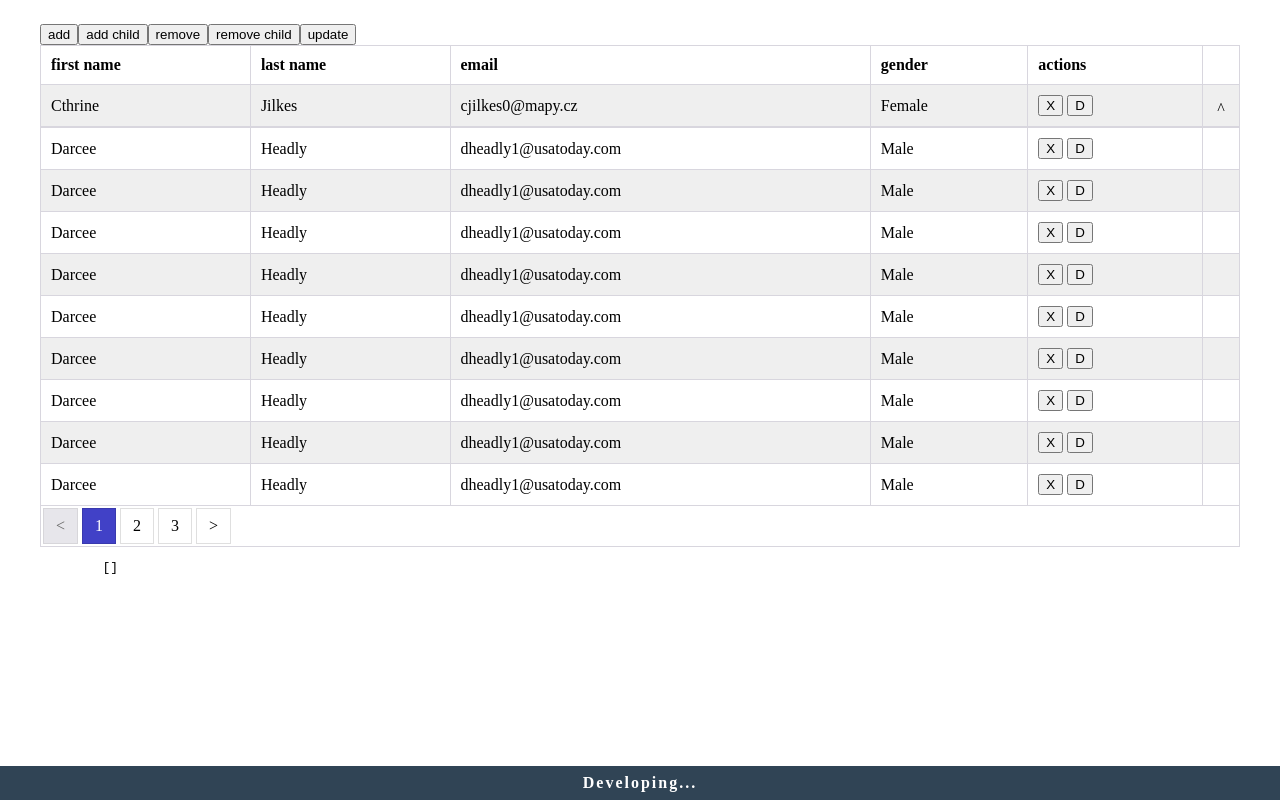
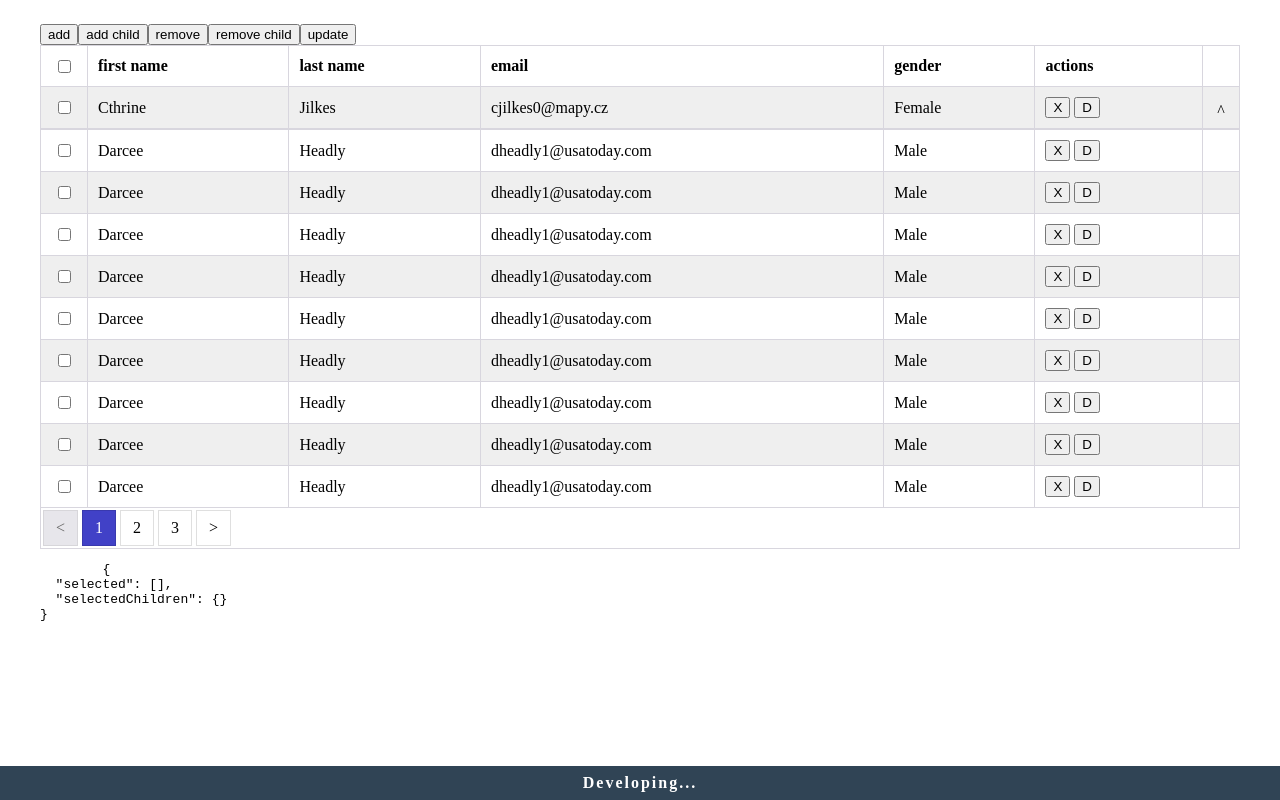
Before and after one commit to Abdulaziz5h/a-v-datatable, a Vue app: page / in a window 1280 px wide. Built offline with nearby package versions, Linux system fonts and the light colour scheme.

Commit message:
update selection

```diff
--- a/src/App.vue
+++ b/src/App.vue
@@ -7,11 +7,17 @@
       <button @click="removeChild()">remove child</button>
       <button @click="update()">update</button>
 
-      <a-v-datatable :headers="headers" :items="items" classes="bordered cell-bordered striped" v-model="selected"
-      :paginationOptions="{ enable: true }"
-      :collapseOptions="collapseOptions"
-      ref="table" @details="log">
-      <!-- :selectOptions="selectOptions" -->
+      <a-v-datatable
+        :headers="headers"
+        :items="items"
+        classes="bordered cell-bordered striped"
+        v-model="model"
+        :paginationOptions="{ enable: true }"
+        :collapseOptions="collapseOptions"
+        :selectOptions="selectOptions"
+        ref="table"
+        @details="log"
+      >
         <!--
           :headerOptions="headerOptions"
           @remove="log"
@@ -21,7 +27,7 @@
         <!-- select2 => :reduce="(item) => ({id: item.id, first_name: item.first_name})" -->
       </a-v-datatable>
       <pre>
-        {{ selected }}
+        {{ model }}
       </pre>
       <footer class="footer">Developing...</footer>
     </div>
@@ -66,10 +72,13 @@ export default {
         label: "cars",
         headers: subHeaders,
         selectOptions: {
-          enable: true
-        }
+          enable: true,
+        },
       },
-      selected: [],
+      model: {
+        selected: [],
+        selectedChildren: {},
+      },
       // selected: [
       //     {
       //         id: 8,
--- a/src/a-v-datatable/a-v-datatable-components/a-v-datatable-body-row.vue
+++ b/src/a-v-datatable/a-v-datatable-components/a-v-datatable-body-row.vue
@@ -1,9 +1,6 @@
 <template>
   <tr class="vc__table__tr vc__tbody__tr">
-    <td
-      v-if="(!isChild && selectOptions.enable) || (isChild && collapseOptions.selectOptions.enable)"
-      class="selection"
-    >
+    <td v-if="selectOptions.enable" class="selection">
       <slot name="body-select-input" :row="row" :check="check">
         <div class="selection-container">
           <!-- eslint-disable vue/no-mutating-props -->
@@ -69,7 +66,6 @@ export default {
     selectOptions: Object,
     collapseOptions: Object,
     isCollapse: Boolean,
-    isChild: Boolean,
   },
   methods: {
     check() {
--- a/src/a-v-datatable/a-v-datatable-components/a-v-datatable-header-row.vue
+++ b/src/a-v-datatable/a-v-datatable-components/a-v-datatable-header-row.vue
@@ -2,7 +2,7 @@
   <tr class="vc__table__tr vc__thead__tr">
     <th
       class="selection"
-      v-if="(!isChild && selectOptions.enable) || (isChild && collapseOptions.selectOptions.enable)"
+      v-if="selectOptions.enable"
     >
       <slot name="header-select-input" :row="row" :check="check">
         <div class="checkbox-container">
--- a/src/a-v-datatable/a-v-datatable.vue
+++ b/src/a-v-datatable/a-v-datatable.vue
@@ -13,7 +13,6 @@
           :headerStatus="
             !headerStatus ? -1 : headerStatus == rows.length ? 1 : 0
           "
-          :isChild="$attrs.isChild"
         >
           <template slot="header-select-input" slot-scope="{ row, check }">
             <slot name="header-select-input" :row="row" :check="check"></slot>
@@ -118,16 +117,23 @@
                     :headerOptions="headerOptions"
                     :items="row.row[collapseOptions.label]"
                     :key="row.id"
-                    :selectOptions="selectOptions"
+                    :selectOptions="collapseOptions.selectOptions"
                     :classes="classes"
                     :ref="'sub-table_row' + row.row[uniqueId]"
                     :uniqueId="collapseOptions.uniqueId"
-                    :reduce="reduce"
-                    :value="_value.findIndex ? _value : _value[row.row[uniqueId]]"
+                    :value="
+                      _value.selectedChildren.findIndex
+                        ? _value.selectedChildren
+                        : _value.selectedChildren[row.row[uniqueId]]
+                    "
                     @input="
-                      _value.findIndex
-                        ? (_value = $event)
-                        : $set(_value, row.row[uniqueId], $event)
+                      _value.selectedChildren.findIndex
+                        ? (_value.selectedChildren = $event.selectedChildren)
+                        : $set(
+                            _value.selectedChildren,
+                            row.row[uniqueId],
+                            $event.selectedChildren
+                          )
                     "
                     @details="details"
                     :isChild="true"
@@ -303,13 +309,14 @@ const headerOptionsDefault = { label: "label", value: "value" };
 const selectOptionsDefault = {
   enable: false,
   label: "selected",
+  reduce: () => null,
 };
 const collapseOptionsDefault = {
   enable: false,
   label: "children",
   uniqueId: "id",
   headers: [],
-  selectOptions: selectOptionsDefault
+  selectOptions: selectOptionsDefault,
 };
 
 import { isEqual } from "lodash";
@@ -354,11 +361,10 @@ export default {
     },
     value: {
       type: null,
-      default: () => [],
-    },
-    reduce: {
-      type: Function,
-      default: () => null,
+      default: () => ({
+        selected: [],
+        selectedChildren: [],
+      }),
     },
 
     // Collapse Options
@@ -377,7 +383,10 @@ export default {
     rows: [],
     activeRow: [],
     _items: [],
-    _value: [],
+    _value: {
+      selected: [],
+      selectedChildren: {},
+    },
   }),
   created() {
     this.init();
@@ -389,7 +398,8 @@ export default {
       this._value = props.value;
       // set default headers value if no collapse option headers was implement
       collapseOptionsDefault.headers = props.headers;
-      collapseOptionsDefault.selectOptions = props.collapseOptions.selectOptions;
+      collapseOptionsDefault.selectOptions =
+        props.collapseOptions.selectOptions;
 
       // combine default props with entered props
       getPropsObj(props.headerOptions, headerOptionsDefault);
@@ -398,7 +408,7 @@ export default {
       getPropsObj(props.paginationOptions, paginationOptionsDefault);
 
       this.rows = this._items.map((row) => {
-        const { obj, selected } = createRow(row, props);
+        const { obj, selected } = createRow(row, props, this.$attrs.isChild);
         if (selected) {
           this.headerStatus++;
         }
@@ -412,40 +422,57 @@ export default {
       });
     },
     changeCheckbox(row, is) {
-      const index = this._value.findIndex((val) => {
-        if (this.reduce(row.row) != null) {
-          return isEqual(this.reduce(row.row), val);
+      const isChild = this.$attrs.isChild;
+      const index = this._value[
+        isChild ? "selectedChildren" : "selected"
+      ].findIndex((val) => {
+        if (this.selectOptions.reduce(row.row) != null) {
+          return isEqual(this.selectOptions.reduce(row.row), val);
         } else {
           return isEqual(row.row, val);
         }
       });
       if (is === undefined) {
         if (index != -1) {
-          this._value.splice(index, 1);
+          this._value[isChild ? "selectedChildren" : "selected"].splice(
+            index,
+            1
+          );
           this.headerStatus--;
         } else {
-          if (this.reduce(row.row) != null) {
-            this._value.unshift(this.reduce(row.row));
+          if (this.selectOptions.reduce(row.row) != null) {
+            this._value[isChild ? "selectedChildren" : "selected"].unshift(
+              this.selectOptions.reduce(row.row)
+            );
           } else {
-            this._value.unshift(row.row);
+            this._value[isChild ? "selectedChildren" : "selected"].unshift(
+              row.row
+            );
           }
           this.headerStatus++;
         }
       } else if (is) {
         if (index == -1) {
-          if (this.reduce(row.row) != null) {
+          if (this.selectOptions.reduce(row.row) != null) {
             // eslint-disable-next-line vue/no-mutating-props
-            this._value.unshift(this.reduce(row.row));
+            this._value[isChild ? "selectedChildren" : "selected"].unshift(
+              this.selectOptions.reduce(row.row)
+            );
           } else {
             // eslint-disable-next-line vue/no-mutating-props
-            this._value.unshift(row.row);
+            this._value[isChild ? "selectedChildren" : "selected"].unshift(
+              row.row
+            );
           }
           this.headerStatus++;
         }
       } else {
         if (index != -1) {
           // eslint-disable-next-line vue/no-mutating-props
-          this._value.splice(index, 1);
+          this._value[isChild ? "selectedChildren" : "selected"].splice(
+            index,
+            1
+          );
           this.headerStatus--;
         }
       }
@@ -467,7 +494,11 @@ export default {
           warnIndexNotFound(parentId);
         }
       } else {
-        const { obj, selected } = createRow(row, this.$props);
+        const { obj, selected } = createRow(
+          row,
+          this.$props,
+          this.$attrs.isChild
+        );
         if (selected) {
           this.headerStatus++;
         }
@@ -510,7 +541,7 @@ export default {
           } else {
             newRow = row;
           }
-          const { obj } = createRow(newRow, this.$props);
+          const { obj } = createRow(newRow, this.$props, this.$attrs.isChild);
           Object.assign(this.rows[index], obj);
           Object.assign(this._items[index], obj.row);
 
--- a/src/utils/index.js
+++ b/src/utils/index.js
@@ -7,7 +7,7 @@ export function getPropsObj(propName, propNameDefault) {
       Object.assign(propName, { [defKey]: propNameDefault[defKey] });
   });
 }
-export function createRow(row, props) {
+export function createRow(row, props, isChild = false) {
   const formattedRow = {};
   props.headers.forEach((head) => {
     Object.assign(formattedRow, {
@@ -22,11 +22,11 @@ export function createRow(row, props) {
     /* TODO: check selected attribute
             be aware this selected attribute will not change after get its value to push it to the value array or not
         */
-    [props.selectOptions.label]: !props.value.findIndex
+    [props.selectOptions.label]: !props.value[isChild ? 'selectedChildren' : 'selected'].findIndex
       ? false
-      : props.value.findIndex((val) => {
-          if (props.reduce(row) != null) {
-            return isEqual(props.reduce(row), val);
+      : props.value[isChild ? 'selectedChildren' : 'selected'].findIndex((val) => {
+          if (props.selectOptions.reduce(row) != null) {
+            return isEqual(props.selectOptions.reduce(row), val);
           } else {
             return isEqual(row, val);
           }
```
